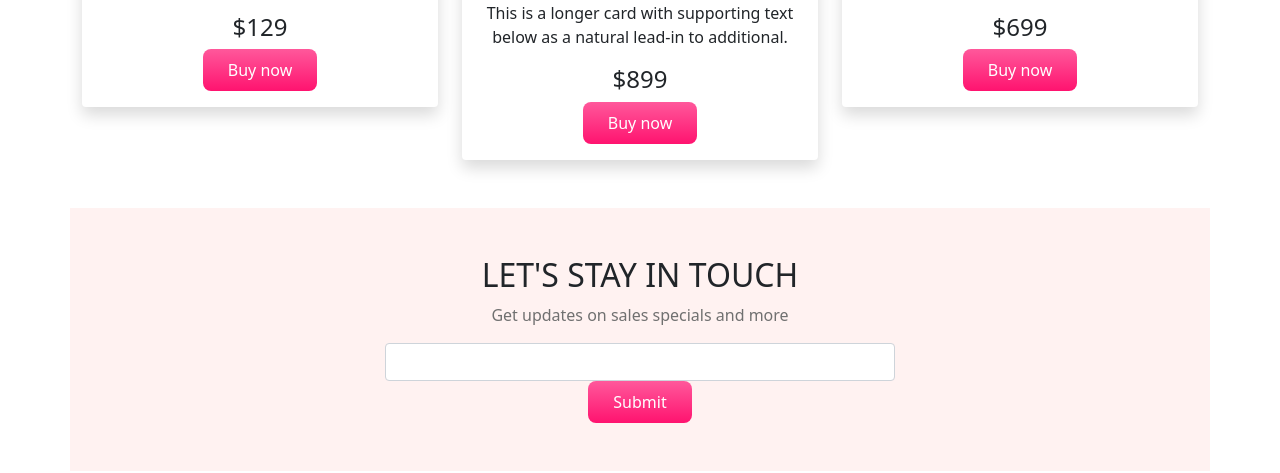
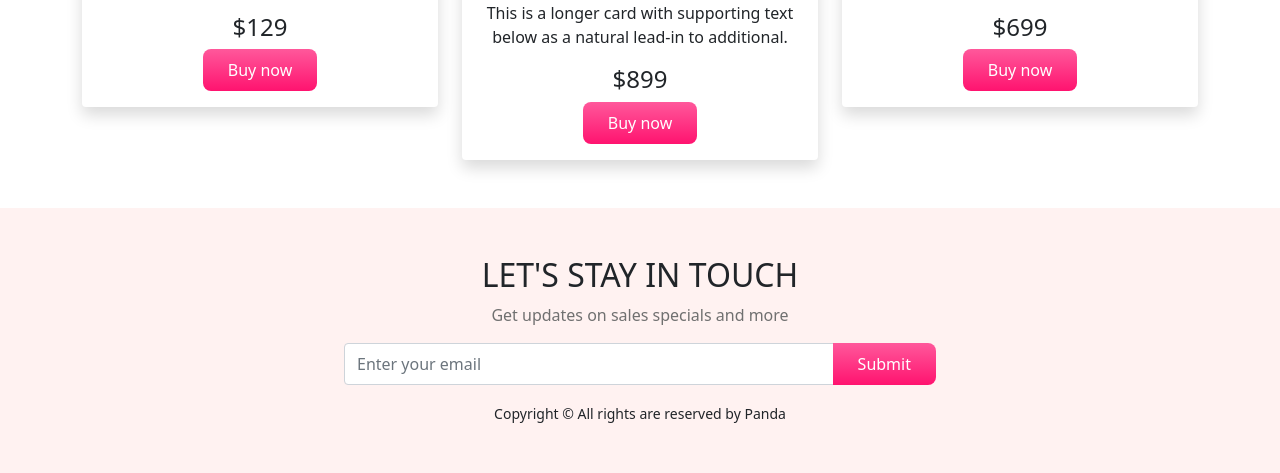
Before and after one commit to ditu10/Panda-Commerce, a plain HTML site: page index.html in a window 1280 px wide. Shown: the part 1932-2405 px from the top of the page. Drawn offline with Linux system fonts and the light colour scheme.

Commit message:
nav+footer edited

```diff
--- a/index.html
+++ b/index.html
@@ -25,6 +25,7 @@
                     <span class="navbar-toggler-icon"></span>
                   </button>
                   <div class="collapse navbar-collapse" id="navbarNav">
+                    <input class="form-control  w-50 mx-auto rounded-pill" type="search" placeholder="Search" aria-label="Search">
                     <ul class="navbar-nav">
                       <li class="nav-item">
                         <a class="nav-link active" aria-current="page" href="#">Home</a>
@@ -138,7 +139,7 @@
 
         <!-- shoes gallery -->
 
-        <div class="container mt-5">
+        <div id="shoes" class="container mt-5">
             <h1>Shoes</h1>
             <div class="row g-4">
                 <div class="col-lg-4">
@@ -186,7 +187,7 @@
         </div>
 
         <!-- bags gallery  -->
-        <div class="container mt-5">
+        <div id="bagpacks" class="container mt-5">
             <h1>Bagpack</h1>
             <div class="row g-4">
                 <div class="col-lg-4">
@@ -234,25 +235,21 @@
         </div>
 
 
-        <section class="container text-center p-5" style="background-color: #FFF2F1;">
-            <h2>LET'S STAY IN TOUCH</h2>
-            <p style="color: #707070;">Get updates on sales specials and more</p>
 
-            <div class="row">
-
-                <div class="offset-3 col-6">
-                  <input type="password" id="inputPassword6" class="form-control" aria-describedby="passwordHelpInline">
-                  <span><div class="btn my-button">Submit</div></span>
-                </div>
-
-
-              </div>
-        </section>
 
     </main>
 
-    <footer>
+    <footer class="container-fluid text-center p-5" style="background-color: #FFF2F1;">
+        <h2>LET'S STAY IN TOUCH</h2>
+        <p style="color: #707070;">Get updates on sales specials and more</p>
 
+
+        <div class="input-group mb-3 w-50 mx-auto">
+          <input type="text" class="form-control" placeholder="Enter your email" aria-label="Recipient's username" aria-describedby="button-addon2">
+          <button class="btn my-button" type="button" id="button-addon2">Submit</button>
+        </div>
+
+        <small class="m-5">Copyright &copy All rights are reserved by Panda</small>
     </footer>
 
     <script src="js/bootstrap.bundle.min.js"></script>
```
